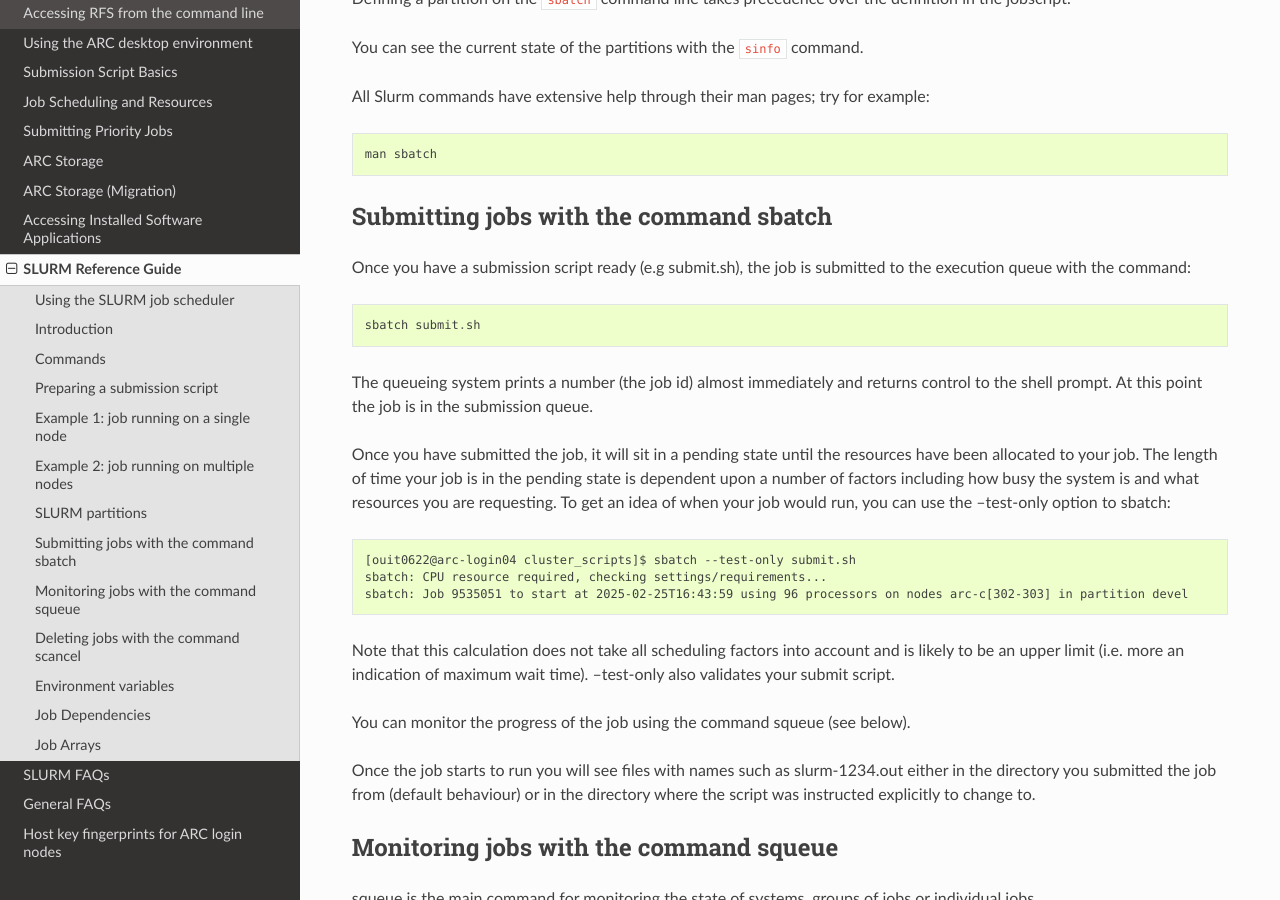
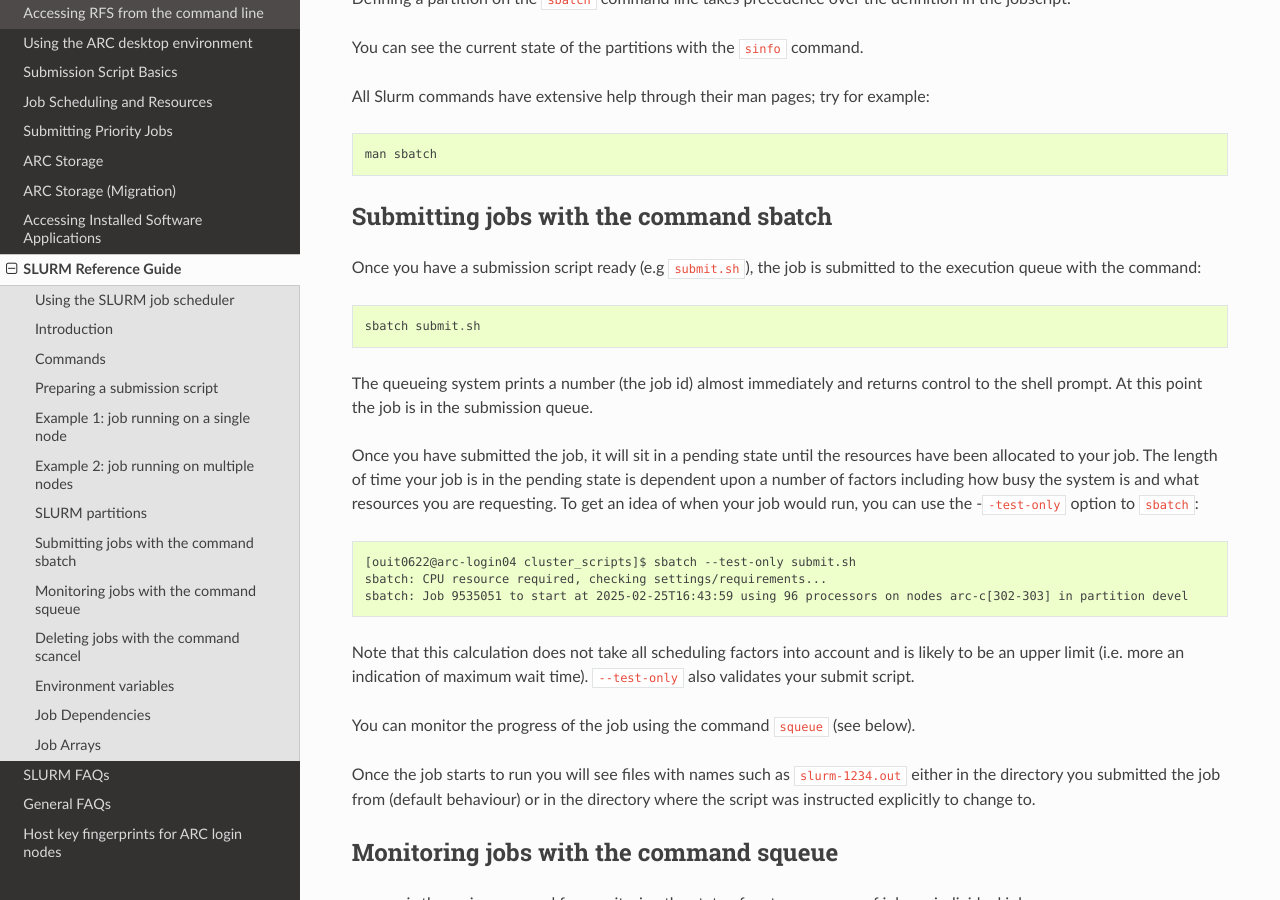
Before and after one commit to tina-friedrich/arc-user-guide, a Sphinx documentation site: the page built from docs/source/slurm-reference.rst, in a window 1280 px wide and 900 px high, scrolled down 4163 px. Built offline with Sphinx 7.4.7 and the Read the Docs theme 3.1.0, drawn with Linux system fonts in a browser that asks for light colours.

```diff
--- a/docs/source/slurm-reference.rst
+++ b/docs/source/slurm-reference.rst
@@ -171,24 +171,24 @@ All Slurm commands have extensive help through their man pages; try for example:
 Submitting jobs with the command sbatch
 ---------------------------------------
 
-Once you have a submission script ready (e.g submit.sh), the job is submitted to the execution queue with the command::
+Once you have a submission script ready (e.g ``submit.sh``), the job is submitted to the execution queue with the command::
 
   sbatch submit.sh
 
 The queueing system prints a number (the job id) almost immediately and returns control to the shell prompt.  At this point the job is in the submission queue.
 
 Once you have submitted the job, it will sit in a pending state until the resources have been allocated to your job. The length of time your job is in the pending
-state is dependent upon a number of factors including how busy the system is and what resources you are requesting. To get an idea of when your job would run, you can use the --test-only option to sbatch::
+state is dependent upon a number of factors including how busy the system is and what resources you are requesting. To get an idea of when your job would run, you can use the -``-test-only`` option to ``sbatch``::
 
 	[ouit0622@arc-login04 cluster_scripts]$ sbatch --test-only submit.sh
 	sbatch: CPU resource required, checking settings/requirements...
 	sbatch: Job 9535051 to start at 2025-02-25T16:43:59 using 96 processors on nodes arc-c[302-303] in partition devel
 
-Note that this calculation does not take all scheduling factors into account and is likely to be an upper limit (i.e. more an indication of maximum wait time). --test-only also validates your submit script.
+Note that this calculation does not take all scheduling factors into account and is likely to be an upper limit (i.e. more an indication of maximum wait time). ``--test-only`` also validates your submit script.
 
-You can monitor the progress of the job using the command squeue (see below).
+You can monitor the progress of the job using the command ``squeue`` (see below).
 
-Once the job starts to run you will see files with names such as slurm-1234.out either in the directory you submitted the job from (default behaviour) or in the directory
+Once the job starts to run you will see files with names such as ``slurm-1234.out`` either in the directory you submitted the job from (default behaviour) or in the directory
 where the script was instructed explicitly to change to.
 
 Monitoring jobs with the command squeue
```
